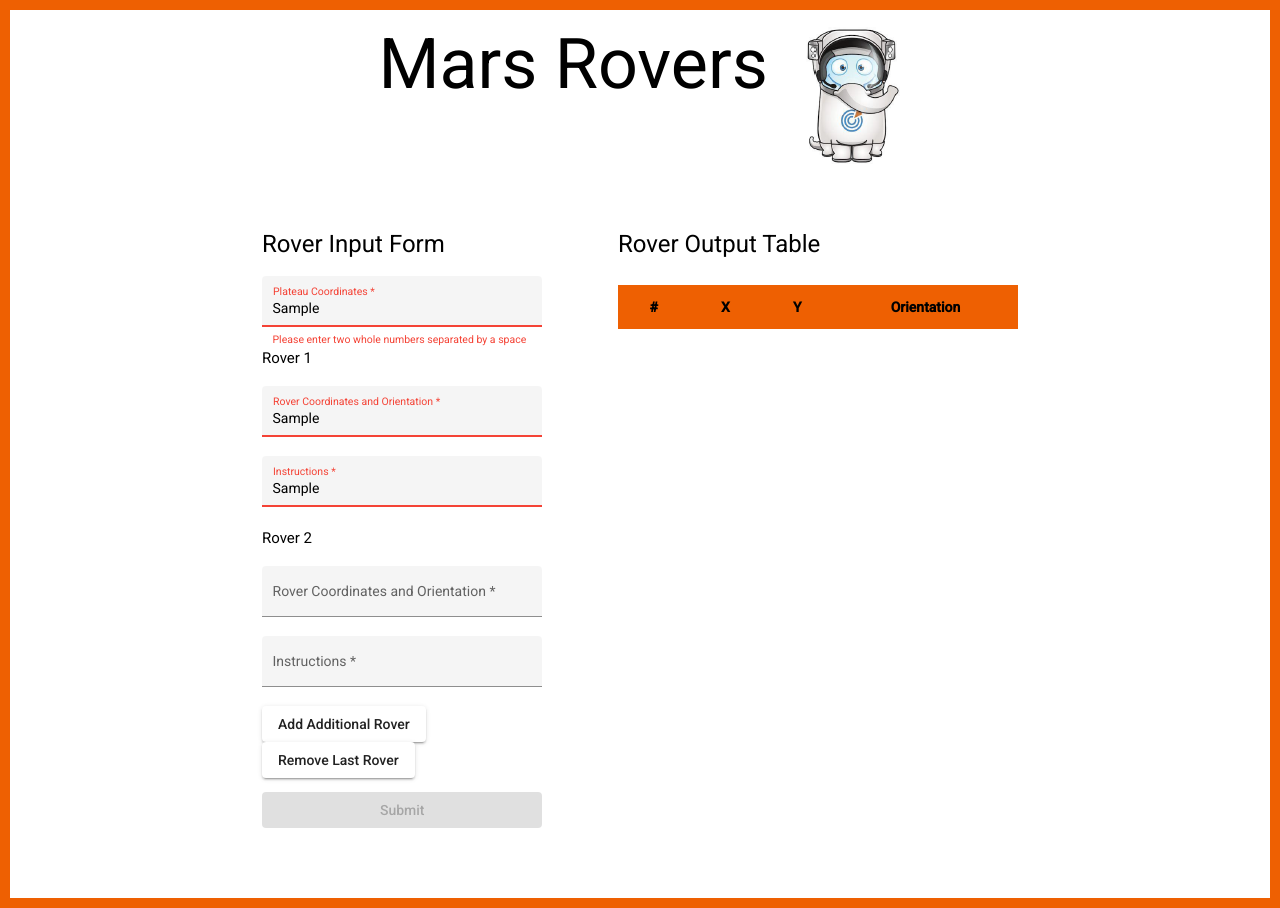
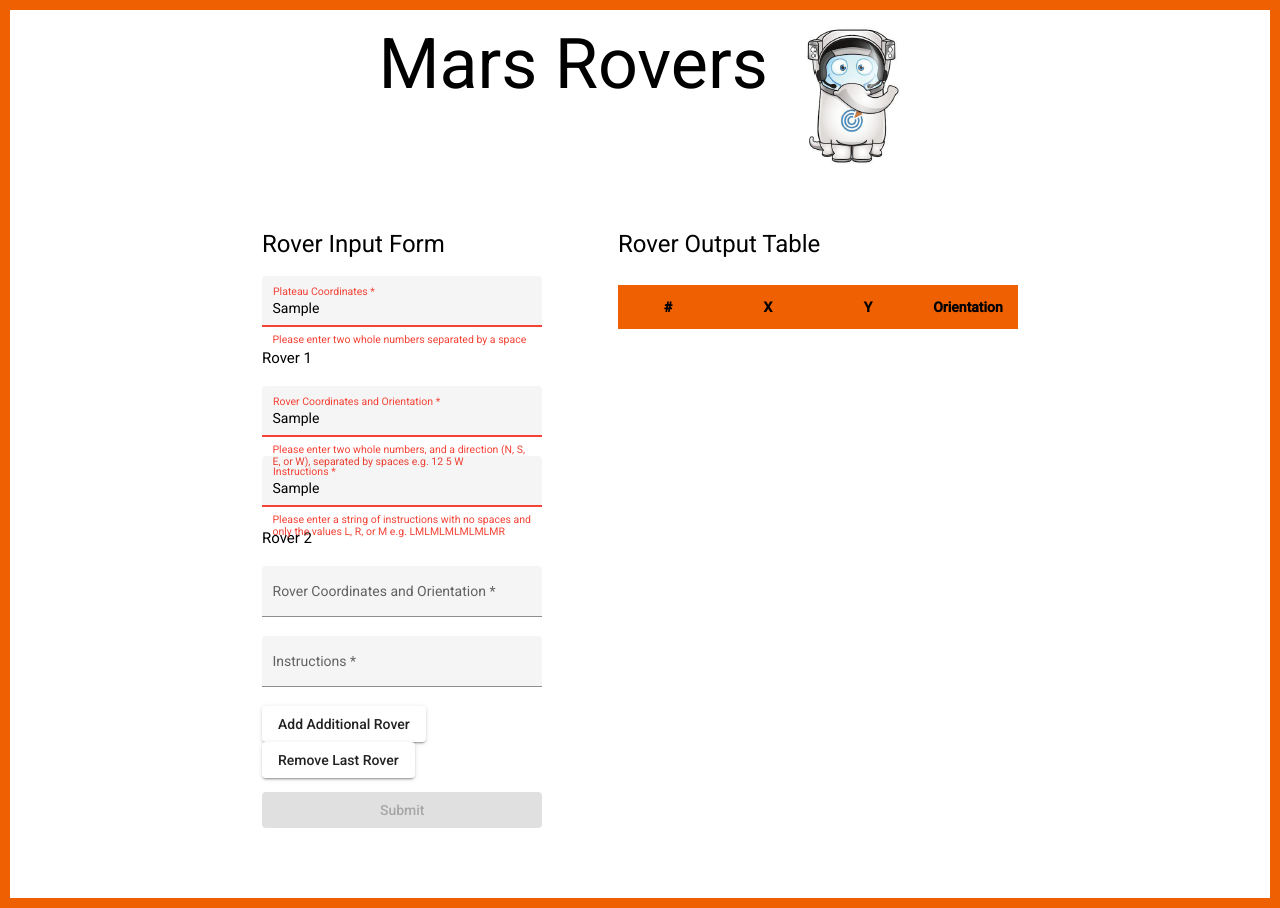
Before and after one commit to apnoble/mars-rover, an Angular app: page / in a window 1280 px wide. Both pictures are taken after typing "Sample", "Sample", "Sample" into the empty fields and a click on the button "Add Additional Rover". Built offline with nearby package versions, Linux system fonts and the light colour scheme.

Commit message:
fix validation hints

```diff
--- a/src/app/rover-form/rover-form.component.css
+++ b/src/app/rover-form/rover-form.component.css
@@ -41,6 +41,8 @@
 .output-table th,
 .output-table td {
     padding: 12px 15px;
+    min-width: 70px;
+    text-align: center;
 }
 
 .output-table tbody tr {
--- a/src/app/rover-form/rover-form.component.html
+++ b/src/app/rover-form/rover-form.component.html
@@ -13,13 +13,13 @@
                 <mat-form-field appearance="fill">
                 <mat-label>Rover Coordinates and Orientation</mat-label>
                 <input matInput placeholder="1 2 N" formControlName="rover" required>
-                <!-- <mat-error *ngIf="inputForm.controls.rover.invalid">{{getErrorMessage("rover")}}</mat-error> -->
+                <mat-error *ngIf="item.invalid">{{getErrorMessage("rover", item)}}</mat-error>
                 </mat-form-field>
 
                 <mat-form-field appearance="fill">
                 <mat-label>Instructions</mat-label>
                 <input matInput placeholder="LMLMLMLMM" formControlName="instructions" required>
-                <!-- <mat-error *ngIf="inputForm.controls.instructions.invalid">{{getErrorMessage("instructions")}}</mat-error> -->
+                <mat-error *ngIf="item.invalid">{{getErrorMessage("instructions", item)}}</mat-error>
                 </mat-form-field>
             </div>
         </div>
--- a/src/app/rover-form/rover-form.component.ts
+++ b/src/app/rover-form/rover-form.component.ts
@@ -47,29 +47,31 @@ export class RoverFormComponent implements OnInit {
     // This method handles the warning text that displays beneath our form text boxes when the input is invalid.
 
     // TODO fix this so that it works for the rover group controls
-    getErrorMessage(from: string) : string {
+    getErrorMessage(from: string, item?: any) : string {
         let controls = this.inputForm.controls;
 
         if (from === 'plateau') {
             if (controls.plateau.hasError('required')) {
                 return 'You must enter a value';
             } else if (controls.plateau.hasError('pattern')) {
+
                 return 'Please enter two whole numbers separated by a space';
             }
         } else if (from === 'rover') {
-            if (controls.rover.hasError('required')) {
+            if (item.controls.rover.hasError('required')) {
                 return 'You must enter a value';
             }
 
-            if (controls.rover.hasError('pattern')) {
+            if (item.controls.rover.hasError('pattern')) {
                 return 'Please enter two whole numbers, and a direction (N, S, E, or W), separated by spaces e.g. 12 5 W';
             }
+
         } else if (from === 'instructions') {
-            if (controls.instructions.hasError('required')) {
+            if (item.controls.instructions.hasError('required')) {
                 return 'You must enter a value';
             }
 
-            if (controls.instructions.hasError('pattern')) {
+            if (item.controls.instructions.hasError('pattern')) {
                 return 'Please enter a string of instructions with no spaces and only the values L, R, or M e.g. LMLMLMLMLMLMR';
             }
         }
```
